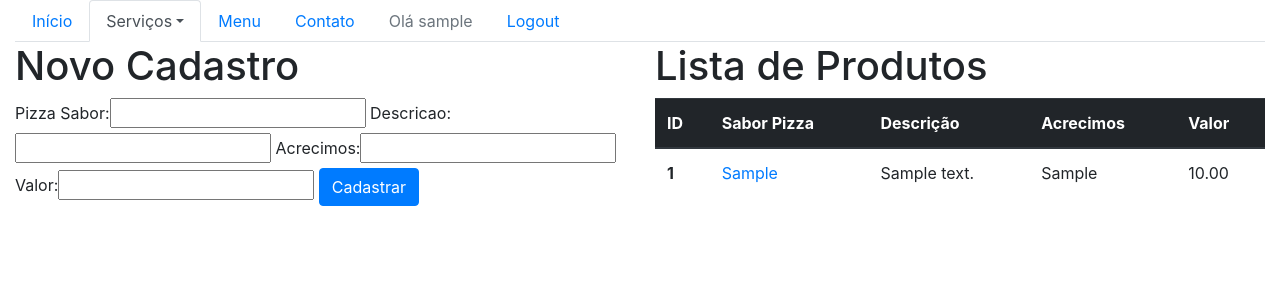
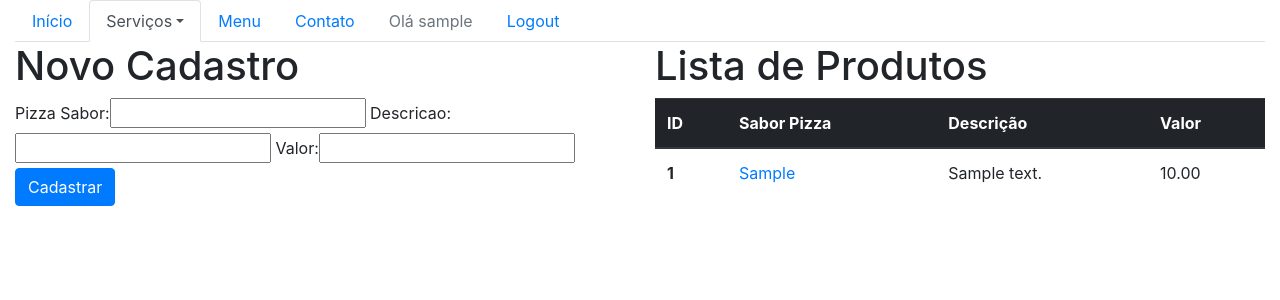
Before and after one commit to gustavoPerucci/projetoPizzaria, a Django app: page /sistema/produtos in a window 1280 px wide. Shown: the top 300 px of the page. Run offline with Django 3.2, Linux system fonts and the light colour scheme; a user stored in the database is signed in; tables that the repository leaves empty hold one stand-in row (values such as "Sample post"); some libraries are stand-ins or nearby versions.

Commit message:
remove acrecimos

```diff
--- a/core/admin.py
+++ b/core/admin.py
@@ -17,7 +17,6 @@ class movProdutoAdmin(admin.ModelAdmin):
     list_display = (
         'pizza_Sabor',
         'descricao',
-        'acrecimos',
         'valor',
     )
 
--- a/core/models.py
+++ b/core/models.py
@@ -34,9 +34,7 @@ class Fornecedor(models.Model):
 class Produto(models.Model):
     pizza_Sabor = models.CharField(max_length=100)
     descricao = models.CharField(max_length=200)
-    acrecimos = models.CharField(max_length=100)
     valor = models.DecimalField(max_digits=5, decimal_places=2)
-
 
     def __str__(self):
         return self.pizza_Sabor
--- a/core/templates/core/lista_produtos.html
+++ b/core/templates/core/lista_produtos.html
@@ -62,7 +62,6 @@
                 <th scope="col">ID</th>
                 <th scope="col">Sabor Pizza</th>
                 <th scope="col">Descrição</th>
-                <th scope="col">Acrecimos</th>
                 <th scope="col">Valor</th>
                 </tr>
             </thead>
@@ -72,7 +71,6 @@
                 <th scope="row">{{ produto.id }}</th>
                 <td><a href="{% url 'core_produto_update' produto.id %}">{{ produto.pizza_Sabor }}</a></td>
                 <td>{{ produto.descricao }}</td>
-                <td>{{ produto.acrecimos }}</td>
                 <td>{{ produto.valor }}</td>
                 </tr>
                 {% endfor %}
```
Also changed, not shown: core/migrations/0020_remove_produto_acrecimo.py (added).
